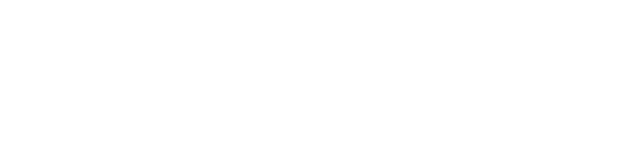
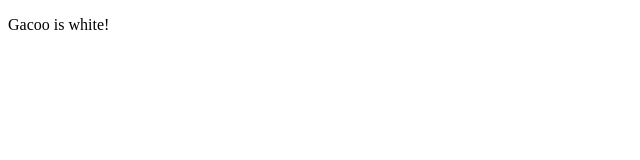
Before and after one commit to gaco007/tankix-zanhorvat.github.io, a plain HTML site: page index.html in a window 1280 px wide. Shown: the whole page, without its empty margins (0-640 px from the left). Drawn offline with Linux system fonts and the light colour scheme.

Commit message:
#2 commit

```diff
--- a/index.html
+++ b/index.html
@@ -1,2 +1,3 @@
 <!DOCTYPE html>
 <title>TankiX Update Center</title>
+<p>Gacoo is white!</p>
```
